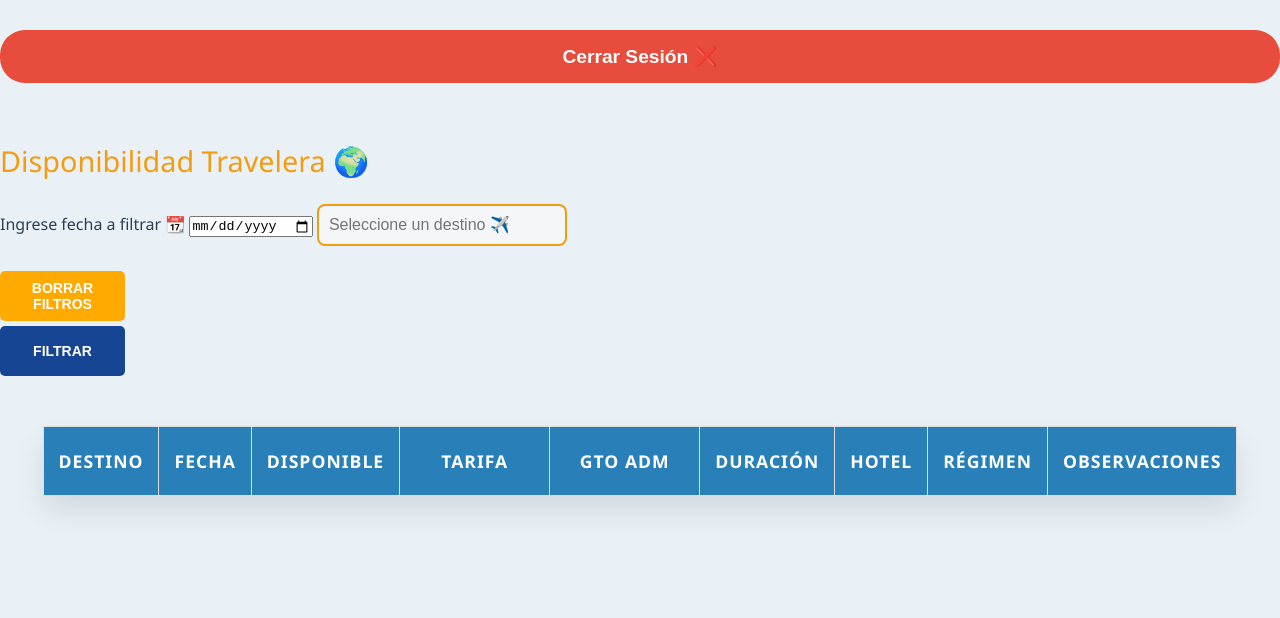
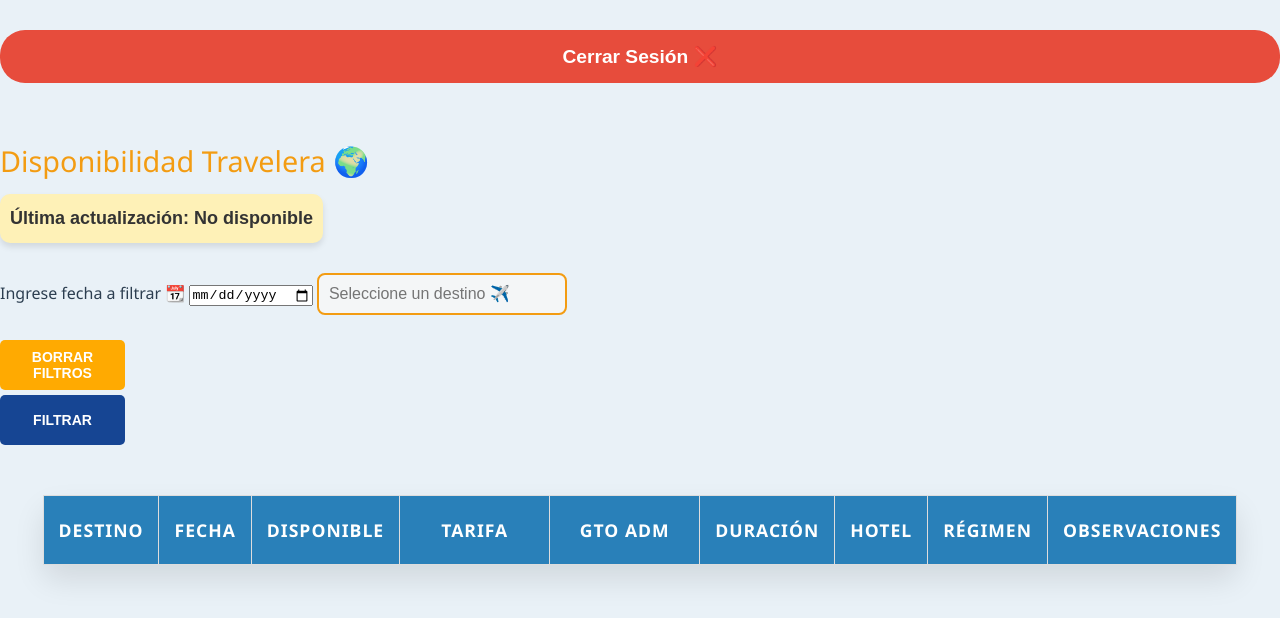
Before and after one commit to TravelArTurismo/disponibilidad-app, a website: page index.html in a window 1280 px wide. Both pictures are taken after a click on the button "📌 Invitado". Drawn offline with Linux system fonts and the light colour scheme; no server answers.

Commit message:
Actualización de código

```diff
--- a/index.html
+++ b/index.html
@@ -27,6 +27,7 @@
     </div>
 
     <h2>Disponibilidad Travelera 🌍</h2>
+<p id="last-update" class="update-banner">Última actualización: No disponible</p>
 
     <!-- 📌 NUEVA SECCIÓN DE FILTRO -->
     <div id="filter-section">
--- a/scripts.js
+++ b/scripts.js
@@ -151,12 +151,23 @@
     .then((data) => {
       alert(data.message);
       loadDataFromServer();
+      updateLastUpdateTime(); // 🔥 Actualizar la fecha y hora después de la carga
     })
     .catch((error) => {
       alert("Error al subir el archivo.");
       console.error("Error:", error);
     });
 });
+
+// Función para actualizar la fecha y hora en el cartel
+const updateLastUpdateTime = () => {
+  const now = new Date();
+  const formattedDate = now.toLocaleDateString("es-ES"); // Fecha en formato DD/MM/YYYY
+  const formattedTime = now.toLocaleTimeString("es-ES", { hour: "2-digit", minute: "2-digit" }); // Hora en formato HH:MM
+
+  const lastUpdateElement = document.getElementById("last-update");
+  lastUpdateElement.textContent = `Última actualización: ${formattedDate} - ${formattedTime}`;
+};
 
   logoutButton.addEventListener("click", () => {
     mainContent.classList.add("hidden");
--- a/styles.css
+++ b/styles.css
@@ -432,3 +432,16 @@
   background-color: #e67e22; /* Fondo naranja */
   color: #fff; /* Texto blanco */
 }
+.update-banner {
+  font-family: 'Arial', sans-serif; /* Fuente legible */
+  font-size: 18px;
+  font-weight: bold;
+  color: #333; /* Texto en negro */
+  background: #fef1b7; /* Fondo amarillo suave */
+  padding: 10px;
+  border-radius: 10px;
+  text-align: left; /* Alineado a la izquierda */
+  margin: 10px 0; /* Alineado al margen izquierdo sin margen automático */
+  width: fit-content;
+  box-shadow: 0 4px 6px rgba(0, 0, 0, 0.1); /* Sombra suave */
+}
```
Lines whose indentation alone changed are shown as unchanged.
